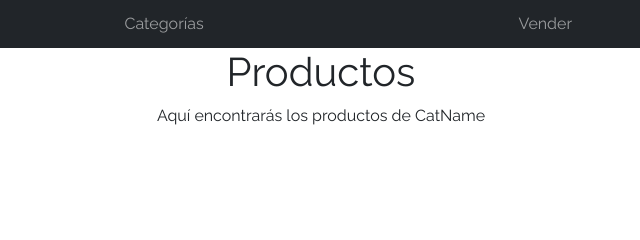
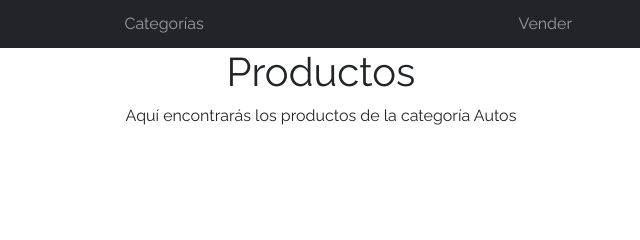
Before and after one commit to mariangelbentancor/mariangelbentancor.github.io, a plain HTML site: page products.html in a window 1280 px wide. Shown: the top 240 px of the page, 319-959 px from the left. Drawn offline with Linux system fonts and the light colour scheme; no server answers.

Commit message:
Entrega 1

```diff
--- a/products.html
+++ b/products.html
@@ -41,7 +41,7 @@
       <div class="row">
         <div class="col-12 text-center">
           <h1>Productos</h1>
-          <p>Aquí encontrarás los productos de <span class="catName">CatName</span></p>
+          <p>Aquí encontrarás los productos de la categoría Autos </p>
         </div>
       </div>
       <div class="row">
```
Also changed, not shown: js/products.js (line endings or trailing spaces).
